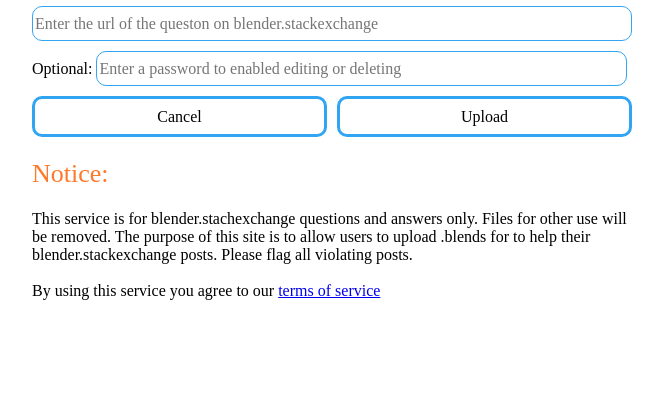
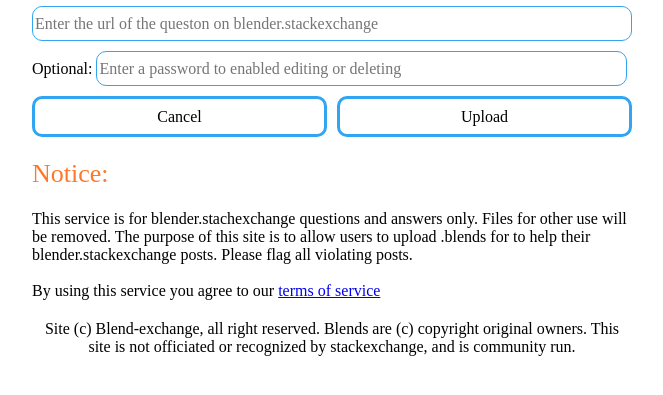
Before and after one commit to GiantCowFilms/Blend-Exchange, a PHP site: page / in a window 1280 px wide. Shown: the part 302-697 px from the top of the page, without its empty margins (308-971 px from the left). Run offline with PHP 8.4, Linux system fonts and the light colour scheme.

Commit message:
More dev!

```diff
--- a/Blend-exchangePHP/about/index.php
+++ b/Blend-exchangePHP/about/index.php
@@ -14,6 +14,7 @@
 <img src="http://blender.stackexchange.com/users/flair/3127.png" width="208" height="58" alt="profile for GiantCowFilms at Blender Stack Exchange, Q&amp;A for people who use Blender to create 3D graphics, animations, or games" title="profile for GiantCowFilms at Blender Stack Exchange, Q&amp;A for people who use Blender to create 3D graphics, animations, or games">
 </a>
         </div>
+     <?php include("../parts/footer.php"); ?>
         <script src="jquery.js"></script>
         <script src="dropzone.js"></script>
     </body>
--- a/Blend-exchangePHP/b/index.php
+++ b/Blend-exchangePHP/b/index.php
@@ -9,3 +9,4 @@
     <?php include("../parts/header.php"); ?>
 
     <?php include("../parts/downloadPage.php"); ?>
+    <?php include("../parts/footer.php"); ?>
--- a/Blend-exchangePHP/contribute/index.php
+++ b/Blend-exchangePHP/contribute/index.php
@@ -10,5 +10,6 @@
         </div>
         <script src="jquery.js"></script>
         <script src="dropzone.js"></script>
+    <?php include("../parts/footer.php"); ?>
     </body>
 </html>
--- a/Blend-exchangePHP/finish/index.php
+++ b/Blend-exchangePHP/finish/index.php
@@ -63,3 +63,4 @@
     ?>
     <?php include("../parts/header.php"); ?>
     <?php include("../parts/downloadPage.php"); ?>
+    <?php include("../parts/footer.php"); ?>
--- a/Blend-exchangePHP/help/index.php
+++ b/Blend-exchangePHP/help/index.php
@@ -7,6 +7,7 @@
             <h2>I clicked on the upload box nothing happend!</h2>
             That is a known issue... I'm working to fix it
         </div>
+        <?php include("../parts/footer.php"); ?>
         <script src="jquery.js"></script>
         <script src="dropzone.js"></script>
     </body>
--- a/Blend-exchangePHP/index.php
+++ b/Blend-exchangePHP/index.php
@@ -31,6 +31,7 @@
             </div><br />
             <span>By using this service you agree to our <a href="/terms">terms of service</a></span>
         </div>
+        <?php include("parts/footer.php"); ?>
         <script src="jquery.js"></script>
         <script src="dropzone.js"></script>
         <script>
--- a/Blend-exchangePHP/main.css
+++ b/Blend-exchangePHP/main.css
@@ -130,3 +130,9 @@
     height: 64px;
     resize: none;
 }
+#footer {
+    width: 600px;
+    margin: auto;
+    text-align: center;
+    margin-top: 20px;
+}
--- /dev/null
+++ b/Blend-exchangePHP/parts/footer.php
@@ -0,0 +1,3 @@
+<div id="footer">
+    Site (c) Blend-exchange, all right reserved. Blends are (c) copyright original owners. This site is not officiated or recognized by stackexchange, and is community run.
+</div>
--- a/Blend-exchangePHP/parts/header.php
+++ b/Blend-exchangePHP/parts/header.php
@@ -12,7 +12,7 @@
                 <div class="logoStatus">&#945;lpha</div>
             </div>
                 <ul id="navLinks">
-                    <li><a href="/About"> - About</a></li>
+                    <li><a href="/about"> - About</a></li>
                     <li><a href="/contribute"> - Contribute</a></li>
                     <li><a href="/help">Help</a></li>
                 </ul>
```
Also changed, not shown: 2 other files.
